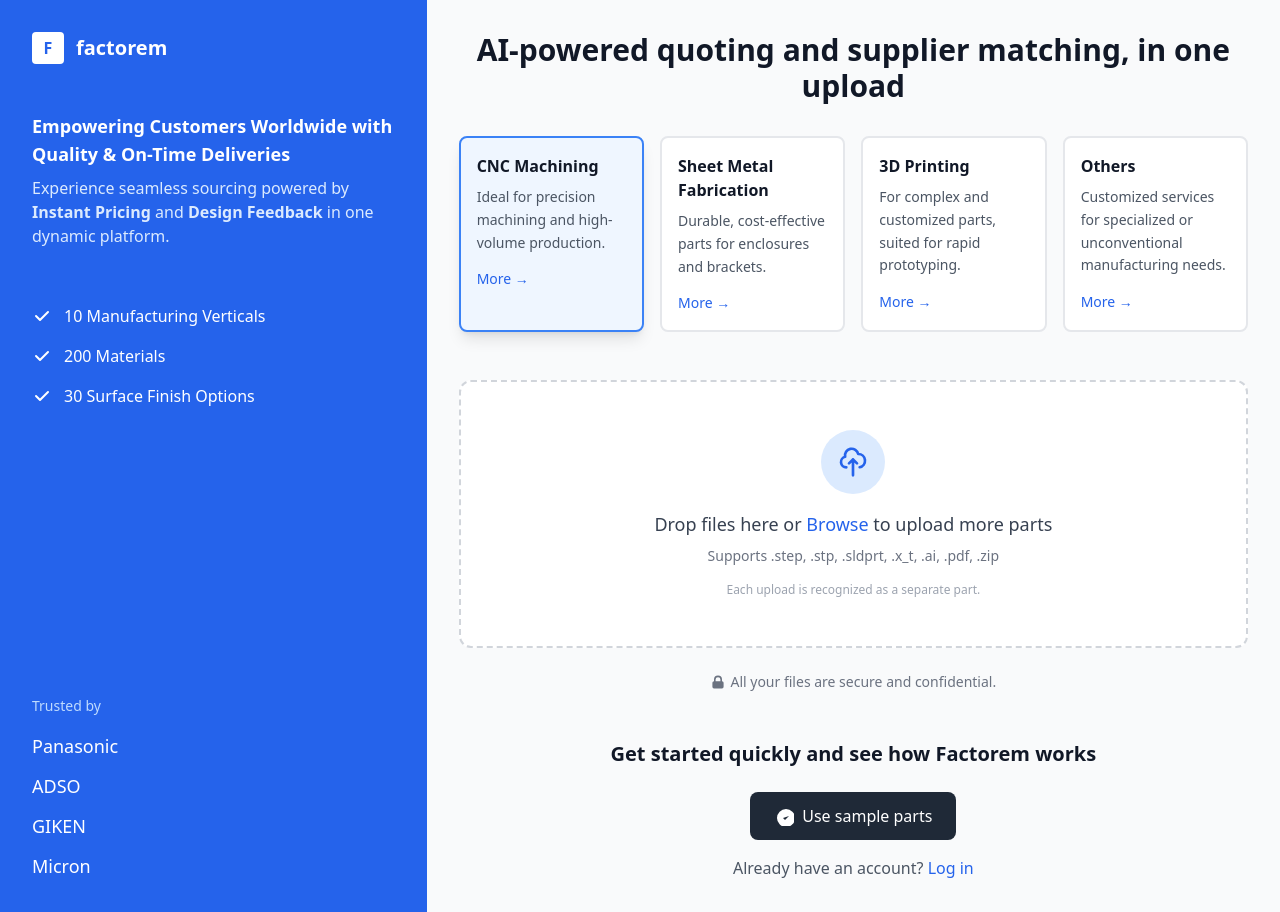
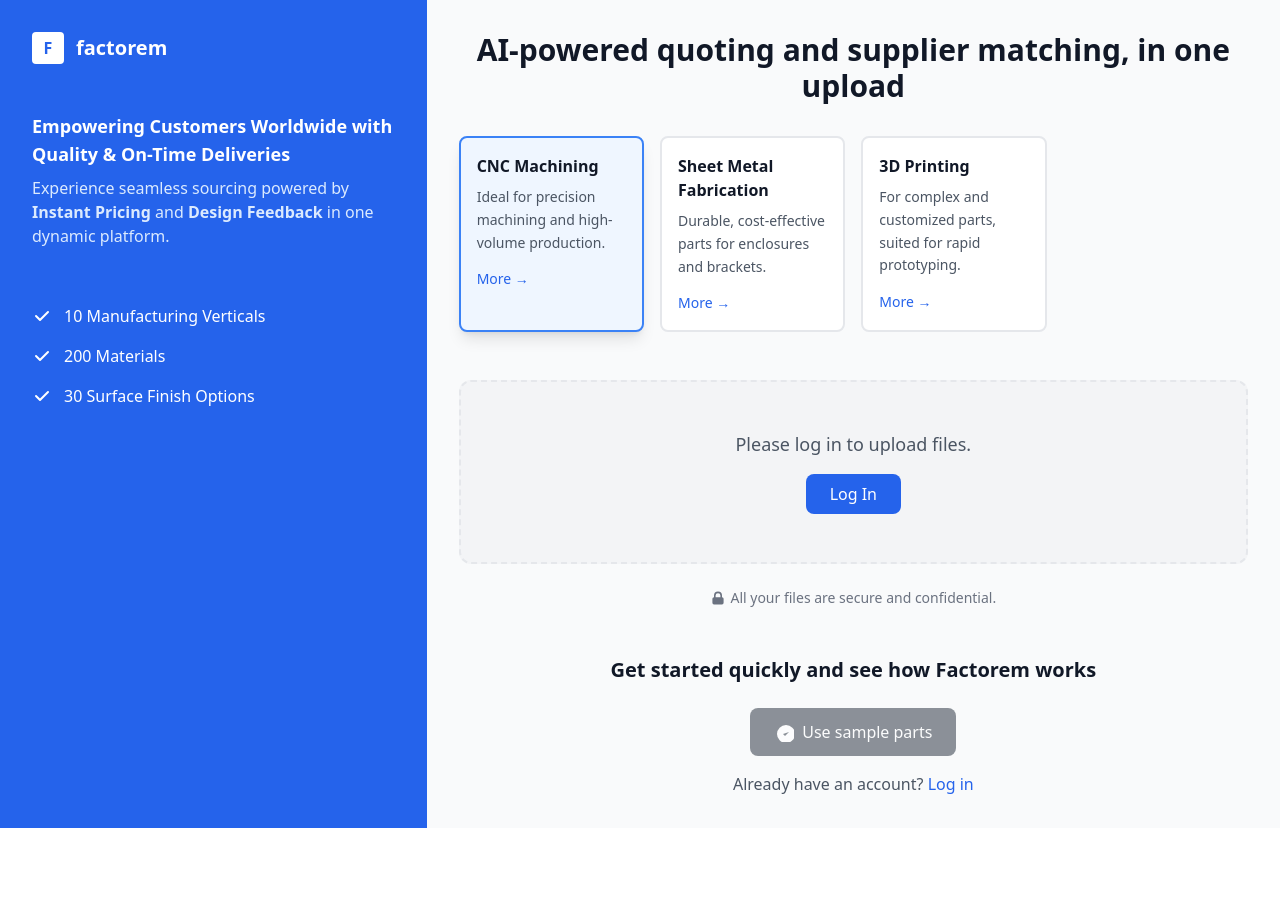
Before and after one commit to The-Pirateship/mockfactorem, a Next.js app: page / in a window 1280 px wide. After the commit the page ends 828 px from the top, so only its background shows below. Built offline with nearby package versions, Linux system fonts and the light colour scheme.

Commit message:
beefed up a little

```diff
--- /dev/null
+++ b/jest.setup.js
@@ -0,0 +1 @@
+import '@testing-library/jest-dom'
--- a/src/app/page.tsx
+++ b/src/app/page.tsx
@@ -1,24 +1,34 @@
 'use client'
 
 import { useState, useEffect } from 'react'
+import Link from 'next/link'
 import FileUpload from '@/components/FileUpload'
 import ManufacturingCards from '@/components/ManufacturingCards'
 import TrustedPartners from '@/components/TrustedPartners'
 
+type UserRole = 'admin' | 'regular' | 'none';
+
 export default function Home() {
-  // State to hold the currently selected manufacturing service.
-  // This state is lifted up to the page level to allow communication
-  // between ManufacturingCards and FileUpload components.
   const [selectedService, setSelectedService] = useState<string | null>("CNC Machining");
   const [isLoggedIn, setIsLoggedIn] = useState(false);
   const [userEmail, setUserEmail] = useState('');
+  const [userRole, setUserRole] = useState<UserRole>('none');
 
   useEffect(() => {
-    // Check if user is logged in on component mount
     const loggedIn = localStorage.getItem('isAuthenticated') === 'true';
     const email = localStorage.getItem('userEmail') || '';
     setIsLoggedIn(loggedIn);
     setUserEmail(email);
+
+    if (loggedIn) {
+      if (email === 'admin@email.com') {
+        setUserRole('admin');
+      } else {
+        setUserRole('regular');
+      }
+    } else {
+      setUserRole('none');
+    }
   }, []);
 
   const handleLogout = () => {
@@ -26,13 +36,19 @@
     localStorage.removeItem('userEmail');
     setIsLoggedIn(false);
     setUserEmail('');
-    // Optional: redirect to login page after logout
-    // window.location.href = '/login';
+    setUserRole('none');
   };
 
   return (
-    <div className="min-h-screen flex flex-col lg:flex-row">
-      {/* Left Panel: Company branding and key features */}
+    <div className="min-h-screen flex flex-col">
+      {userRole === 'admin' && (
+        <div className="bg-purple-600 text-white text-center py-2 font-semibold">Admin Mode</div>
+      )}
+      {userRole === 'regular' && (
+        <div className="bg-blue-600 text-white text-center py-2 font-semibold">Logged In</div>
+      )}
+      <div className="flex flex-col lg:flex-row flex-grow">
+        {/* Left Panel */}
         <div className="lg:w-1/3 bg-blue-600 text-white p-6 lg:p-8 flex flex-col">
           <div className="mb-8">
             <div className="flex justify-between items-start">
@@ -54,6 +70,11 @@
                 </div>
               )}
             </div>
+            {isLoggedIn && (
+              <Link href="/my-quotes">
+                <span className="text-white hover:underline cursor-pointer">My Quotes</span>
+              </Link>
+            )}
           </div>
 
           <div className="mb-8">
@@ -88,52 +109,64 @@
           </div>
 
           <div className="mt-auto">
+            {userRole === 'admin' && (
+              <div>
                 <TrustedPartners />
+                <button className="text-white hover:underline mt-2">Edit Partners</button>
+              </div>
+            )}
+            {userRole === 'regular' && <TrustedPartners />}
           </div>
         </div>
 
-      {/* Right Panel: Main application area for file upload and service selection */}
+        {/* Right Panel */}
         <div className="flex-1 p-6 lg:p-8 bg-gray-50">
           <div className="max-w-4xl mx-auto">
+            {userRole === 'admin' && (
+              <div className="text-right mb-4">
+                <Link href="/user-submissions">
+                  <button className="bg-gray-800 text-white px-4 py-2 rounded-lg hover:bg-gray-700">
+                    View User Submissions
+                  </button>
+                </Link>
+              </div>
+            )}
             <h1 className="text-3xl font-bold text-gray-900 mb-8 text-center">
               AI-powered quoting and supplier matching, in one upload
             </h1>
 
-          {/* Manufacturing service selection cards.
-              Passes down the selected service state and its setter. */}
-          <ManufacturingCards selectedService={selectedService} setSelectedService={setSelectedService} />
+            <ManufacturingCards selectedService={selectedService} setSelectedService={setSelectedService} userRole={userRole} />
 
             <div className="mt-12">
-            {/* File upload component.
-                Receives the currently selected service to tailor its functionality. */}
-            <FileUpload selectedService={selectedService} />
+              <FileUpload selectedService={selectedService} isLoggedIn={isLoggedIn} />
             </div>
 
             <div className="mt-12 text-center">
               <h2 className="text-xl font-semibold text-gray-900 mb-6">
                 Get started quickly and see how Factorem works
               </h2>
-            <a href="https://app.factorem.co/summary" target="_blank" rel="noopener noreferrer">
               <button
-                className="bg-gray-800 text-white px-6 py-3 rounded-lg hover:bg-gray-700 transition-colors flex items-center mx-auto"
+                className={`bg-gray-800 text-white px-6 py-3 rounded-lg transition-colors flex items-center mx-auto ${isLoggedIn ? 'hover:bg-gray-700' : 'opacity-50 cursor-not-allowed'}`}
+                disabled={!isLoggedIn}
+                title={!isLoggedIn ? "Please log in to use sample parts" : ""}
               >
                 <svg className="w-5 h-5 mr-2" fill="currentColor" viewBox="0 0 20 20">
                   <path d="M9 12l2 2 4-4m6 2a9 9 0 11-18 0 9 9 0 0118 0z" />
                 </svg>
                 Use sample parts
               </button>
-            </a>
               {!isLoggedIn && (
                 <p className="text-gray-600 mt-4">
                   Already have an account?{' '}
-                <a href="/login" className="text-blue-600 hover:underline">
-                  Log in
-                </a>
+                  <Link href="/login">
+                    <span className="text-blue-600 hover:underline cursor-pointer">Log in</span>
+                  </Link>
                 </p>
               )}
             </div>
           </div>
         </div>
       </div>
+    </div>
   )
 }
--- a/src/components/FileUpload.tsx
+++ b/src/components/FileUpload.tsx
@@ -1,36 +1,26 @@
 'use client'
 
 import { useState, useRef } from 'react'
+import Link from 'next/link'
 
-// Type definition for the component's props.
-// It receives the currently selected manufacturing service.
 type FileUploadProps = {
   selectedService: string | null;
+  isLoggedIn: boolean;
 };
 
-// A map defining the supported file types for each manufacturing service.
 const fileTypesByService: { [key: string]: string[] } = {
   "CNC Machining": [".step", ".stp", ".sldprt", ".x_t", ".ai", ".pdf", ".zip"],
   "Sheet Metal Fabrication": [".step", ".stp", ".dxf", ".dwg", ".ai", ".pdf", ".zip"],
   "3D Printing": [".step", ".stp", ".stl", ".3mf", ".ai", ".pdf", ".zip"],
 };
 
-export default function FileUpload({ selectedService }: FileUploadProps) {
-  // State to track if a file is being dragged over the dropzone.
+export default function FileUpload({ selectedService, isLoggedIn }: FileUploadProps) {
   const [dragActive, setDragActive] = useState(false)
-  // State to store the list of successfully uploaded files.
   const [uploadedFiles, setUploadedFiles] = useState<File[]>([])
-  // State to track if an upload is in progress.
   const [isUploading, setIsUploading] = useState(false)
-  // State to store any file validation errors.
   const [errors, setErrors] = useState<string[]>([])
-  // Ref to the hidden file input element.
   const inputRef = useRef<HTMLInputElement>(null)
 
-  /**
-   * Determines the supported file types based on the selected service.
-   * @returns An object with a human-readable text and a string for the input's `accept` attribute.
-   */
   const getSupportedFileTypes = () => {
     if (!selectedService) return { text: "Supports all file types", accept: "*" };
     const types = fileTypesByService[selectedService];
@@ -40,12 +30,10 @@
 
   const { text: supportedFileTypesText, accept: acceptString } = getSupportedFileTypes();
 
-  /**
-   * Handles drag events on the dropzone.
-   */
   const handleDrag = (e: React.DragEvent) => {
     e.preventDefault()
     e.stopPropagation()
+    if (!isLoggedIn) return;
     if (e.type === "dragenter" || e.type === "dragover") {
       setDragActive(true)
     } else if (e.type === "dragleave") {
@@ -53,11 +41,8 @@
     }
   }
 
-  /**
-   * Processes and validates the files selected by the user.
-   * @param files A FileList object from a drop event or file input.
-   */
   const processFiles = async (files: FileList) => {
+    if (!isLoggedIn) return;
     setErrors([]);
     const fileArray = Array.from(files);
     const supportedFileTypes = getSupportedFileTypes().accept.split(',');
@@ -65,7 +50,6 @@
     const validFiles: File[] = [];
     const newErrors: string[] = [];
 
-    // Validate each file based on its extension.
     for (const file of fileArray) {
       const fileExtension = `.${file.name.split('.').pop()?.toLowerCase()}`;
       if (supportedFileTypes.includes('*') || supportedFileTypes.includes(fileExtension)) {
@@ -79,60 +63,50 @@
       setErrors(newErrors);
     }
 
-    // "Upload" the valid files.
     if (validFiles.length > 0) {
       setIsUploading(true)
-      await new Promise(resolve => setTimeout(resolve, 1500)) // Simulate upload delay
+      await new Promise(resolve => setTimeout(resolve, 1500))
       setUploadedFiles(prev => [...prev, ...validFiles])
       setIsUploading(false)
     }
   }
 
-  /**
-   * Handles the drop event on the dropzone.
-   */
   const handleDrop = (e: React.DragEvent) => {
     e.preventDefault()
     e.stopPropagation()
+    if (!isLoggedIn) return;
     setDragActive(false)
     if (e.dataTransfer.files && e.dataTransfer.files[0]) {
       processFiles(e.dataTransfer.files)
     }
   }
 
-  /**
-   * Handles the change event for the file input.
-   */
   const handleChange = (e: React.ChangeEvent<HTMLInputElement>) => {
     e.preventDefault()
+    if (!isLoggedIn) return;
     if (e.target.files && e.target.files[0]) {
       processFiles(e.target.files)
     }
   }
 
-  /**
-   * Removes a file from the uploaded files list.
-   * @param index The index of the file to remove.
-   */
   const removeFile = (index: number) => {
     setUploadedFiles(prev => prev.filter((_, i) => i !== index))
   }
 
-  /**
-   * Triggers the hidden file input when the dropzone is clicked.
-   */
   const onBoxClick = () => {
+    if (!isLoggedIn) return;
     inputRef.current?.click();
   };
 
   return (
     <div className="w-full space-y-6">
-      {/* The main dropzone area */}
       <div
-        className={`border-2 border-dashed rounded-xl p-12 text-center transition-colors cursor-pointer ${
-          dragActive
-            ? 'border-blue-400 bg-blue-50'
-            : 'border-gray-300 bg-white hover:border-gray-400'
+        className={`border-2 border-dashed rounded-xl p-12 text-center transition-colors ${
+          !isLoggedIn
+            ? 'bg-gray-100 border-gray-200'
+            : dragActive
+              ? 'border-blue-400 bg-blue-50'
+              : 'border-gray-300 bg-white hover:border-gray-400 cursor-pointer'
         }`}
         onDragEnter={handleDrag}
         onDragLeave={handleDrag}
@@ -140,7 +114,16 @@
         onDrop={handleDrop}
         onClick={onBoxClick}
       >
-        {isUploading ? (
+        {!isLoggedIn ? (
+          <div className="flex flex-col items-center">
+            <p className="text-lg text-gray-600 mb-4">Please log in to upload files.</p>
+            <Link href="/login">
+              <button className="bg-blue-600 text-white px-6 py-2 rounded-lg hover:bg-blue-700 transition-colors">
+                Log In
+              </button>
+            </Link>
+          </div>
+        ) : isUploading ? (
           <div className="flex flex-col items-center">
             <div className="animate-spin rounded-full h-12 w-12 border-b-2 border-blue-600 mb-4"></div>
             <p className="text-lg text-gray-700">Uploading files...</p>
@@ -180,7 +163,6 @@
             <p className="text-xs text-gray-400">
               Each upload is recognized as a separate part.
             </p>
-            {/* Display validation errors */}
             {errors.length > 0 && (
               <div className="text-red-500 text-sm mt-2">
                 {errors.map((error, i) => (
@@ -191,7 +173,6 @@
           </>
         )}
 
-        {/* Hidden file input, controlled by the dropzone click or browse link */}
         <input
           ref={inputRef}
           id="file-upload"
@@ -200,12 +181,11 @@
           onChange={handleChange}
           accept={acceptString}
           className="hidden"
-          disabled={isUploading}
+          disabled={isUploading || !isLoggedIn}
         />
       </div>
 
-      {/* List of uploaded files */}
-      {uploadedFiles.length > 0 && (
+      {isLoggedIn && uploadedFiles.length > 0 && (
         <div className="bg-white rounded-lg border p-4">
           <h3 className="font-semibold text-gray-900 mb-3">Uploaded Files ({uploadedFiles.length})</h3>
           <div className="space-y-2">
--- a/src/components/ManufacturingCards.tsx
+++ b/src/components/ManufacturingCards.tsx
@@ -1,9 +1,7 @@
 'use client'
 
-import { useState } from 'react'
+import { useState, useEffect } from 'react'
 
-// Type definition for a single manufacturing service.
-// The `isOthers` flag is used to identify the special "Others" card slot.
 type Service = {
   title: string;
   description: string;
@@ -11,14 +9,12 @@
   isOthers?: boolean;
 };
 
-// Type definition for the component's props.
-// It receives the selected service and a function to update it from the parent component.
 type ManufacturingCardsProps = {
   selectedService: string | null;
   setSelectedService: (service: string | null) => void;
+  userRole: 'admin' | 'regular' | 'none';
 };
 
-// Initial list of main manufacturing services.
 const initialServices: Service[] = [
   {
     title: "CNC Machining",
@@ -39,11 +35,10 @@
     title: "Others",
     description: "Customized services for specialized or unconventional manufacturing needs.",
     website: "https://www.factorem.co/how-it-works",
-    isOthers: true, // This marks the special "Others" card.
+    isOthers: true,
   },
 ];
 
-// List of services available in the "Others" dropdown.
 const otherServices: Service[] = [
   {
     title: "Design Service",
@@ -52,7 +47,7 @@
   },
   {
     title: "Swiss Turning",
-    description: "", // No description in the image provided
+    description: "",
     website: "https://www.factorem.co/solution",
   },
   {
@@ -67,46 +62,37 @@
   },
 ];
 
-export default function ManufacturingCards({ selectedService, setSelectedService }: ManufacturingCardsProps) {
-  // State to manage the list of services displayed on the cards.
-  // This can change when a service from the "Others" dropdown is selected.
+export default function ManufacturingCards({ selectedService, setSelectedService, userRole }: ManufacturingCardsProps) {
   const [services, setServices] = useState<Service[]>(initialServices);
-  // State to manage the visibility of the "Others" dropdown.
   const [isOthersDropdownVisible, setOthersDropdownVisible] = useState(false);
 
-  /**
-   * Handles the click event for an item in the "Others" dropdown.
-   * It replaces the "Others" card with the selected service.
-   * @param otherService The service object that was clicked from the dropdown.
-   */
+  useEffect(() => {
+    if (userRole === 'none') {
+      setServices(initialServices.filter(s => !s.isOthers));
+    } else {
+      setServices(initialServices);
+    }
+  }, [userRole]);
+
   const handleOtherServiceClick = (otherService: Service) => {
     const newServices = [...services];
     const othersIndex = newServices.findIndex((s) => s.isOthers);
     if (othersIndex !== -1) {
-      // Replace the "Others" card with the new service, preserving the `isOthers` flag.
       newServices[othersIndex] = { ...otherService, isOthers: true };
       setServices(newServices);
-      // Set the newly selected service as active.
       setSelectedService(otherService.title);
       setOthersDropdownVisible(false);
     }
   };
 
-  /**
-   * Handles the click event for a manufacturing card.
-   * @param service The service object of the card that was clicked.
-   */
   const handleCardClick = (service: Service) => {
     const originalOthersCard = initialServices.find((s) => s.isOthers);
-    // Prevent the original "Others" card from being clickable.
     if (service.isOthers && service.title === originalOthersCard?.title) {
       return;
     }
 
-    // Set the clicked service as the selected one.
     setSelectedService(service.title);
 
-    // If a main service card (not the "Others" slot) is clicked, reset the "Others" card to its original state.
     if (!service.isOthers) {
       const currentOthersCard = services.find((s) => s.isOthers);
       if (originalOthersCard && currentOthersCard && currentOthersCard.title !== originalOthersCard.title) {
@@ -119,20 +105,17 @@
   return (
     <div className="grid grid-cols-1 sm:grid-cols-2 lg:grid-cols-4 gap-4 mb-8">
       {services.map((service, index) => (
-        // Container for each card and its potential dropdown.
-        // Handles hover events to show/hide the dropdown for the "Others" card.
         <div
           key={index}
           className="relative"
           onMouseEnter={() => service.isOthers && setOthersDropdownVisible(true)}
           onMouseLeave={() => service.isOthers && setOthersDropdownVisible(false)}
         >
-          {/* The main card element */}
           <div
             className={`p-4 rounded-lg border-2 transition-all duration-200 ease-in-out h-full ${
               selectedService === service.title
-                ? "border-blue-500 bg-blue-50 shadow-lg" // Style for selected card
-                : "border-gray-200 bg-white hover:border-gray-300 hover:shadow-md" // Style for non-selected cards
+                ? "border-blue-500 bg-blue-50 shadow-lg"
+                : "border-gray-200 bg-white hover:border-gray-300 hover:shadow-md"
             } ${service.isOthers && service.title === initialServices.find(s => s.isOthers)?.title ? "cursor-default" : "cursor-pointer"}`}
             onClick={() => handleCardClick(service)}
           >
@@ -144,14 +127,13 @@
                 target="_blank"
                 rel="noopener noreferrer"
                 className="text-blue-600 text-sm hover:underline"
-                onClick={(e) => e.stopPropagation()} // Prevent card click when link is clicked
+                onClick={(e) => e.stopPropagation()}
               >
                 More →
               </a>
             </div>
           </div>
 
-          {/* Dropdown menu for the "Others" card */}
           {service.isOthers && (
             <div
               className={`absolute right-0 top-full mt-1 w-[290px] bg-white border border-gray-200 rounded-lg shadow-xl z-20 p-2 transition-all duration-300 ease-in-out ${
```
Also changed, not shown: jest.config.js (added, +12 -0 lines), package.json (+8 -1 lines), src/app/dashboard/page.tsx (+39 -4 lines), src/app/my-quotes/page.tsx (added, +47 -0 lines), src/app/user-submissions/page.tsx (added, +48 -0 lines), 2 other files (tests, documents, lock files or other folders). Lines whose indentation alone changed are shown as unchanged.
